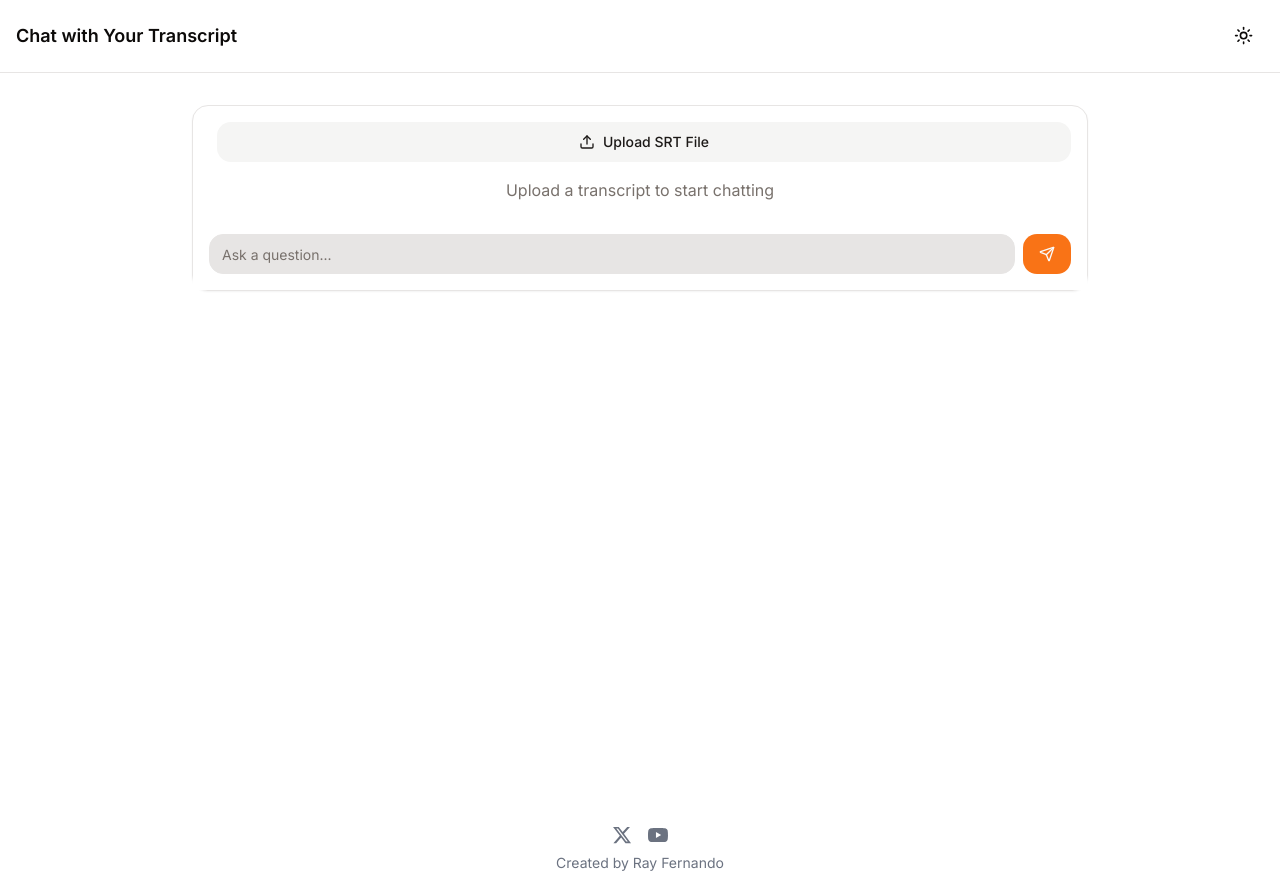
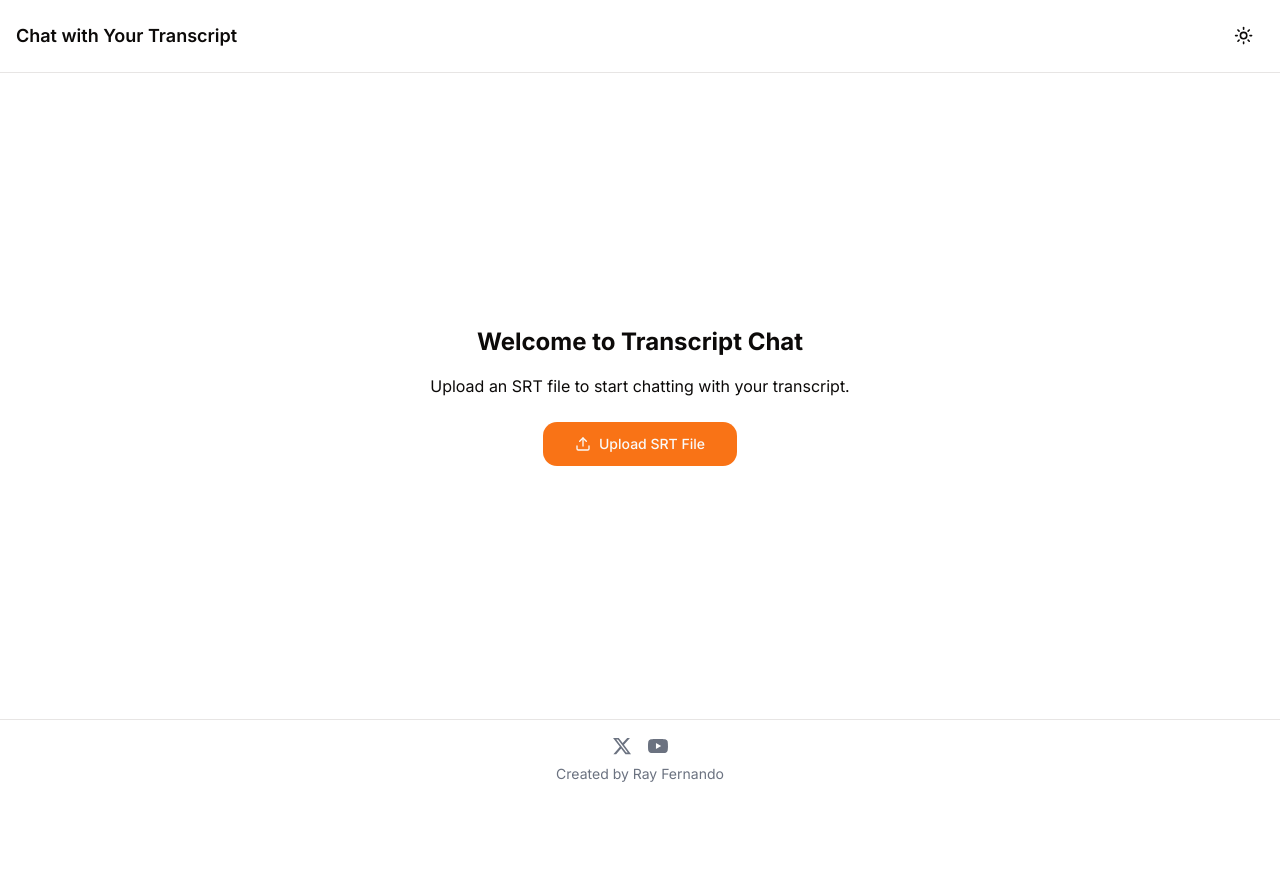
Before and after one commit to RayFernando1337/transcript-chat, a Next.js app: page / in a window 1280 px wide. After the commit the page ends 800 px from the top, so only its background shows below. Built offline with nearby package versions, Linux system fonts and the light colour scheme.

Commit message:
more optimizations for UI

```diff
--- a/app/layout.tsx
+++ b/app/layout.tsx
@@ -24,7 +24,7 @@ export default function RootLayout({
       <body className={`${inter.className} flex flex-col min-h-screen`}>
         <ThemeProvider attribute="class" defaultTheme="system" enableSystem>
           <Header />
-          <main className="flex-grow overflow-hidden">
+          <main className="flex-grow flex overflow-hidden">
             {children}
           </main>
           <Footer />
--- a/app/page.tsx
+++ b/app/page.tsx
@@ -2,7 +2,7 @@ import TranscriptChat from "@/components/TranscriptChat";
 
 export default function Home() {
   return (
-    <div className="flex flex-col items-center justify-start min-h-[calc(100vh-4rem)] p-4 md:p-8">
+    <div className="flex-grow w-full">
       <TranscriptChat />
     </div>
   );
--- a/components/Footer.tsx
+++ b/components/Footer.tsx
@@ -2,7 +2,7 @@ import Link from 'next/link';
 
 export const Footer = () => {
   return (
-    <footer className="py-4 flex flex-col items-center justify-center space-y-2 text-xs sm:text-sm text-gray-500 bg-background">
+    <footer className="py-4 flex flex-col items-center justify-center space-y-2 text-xs sm:text-sm text-gray-500 bg-background border-t border-border">
       <div className="flex space-x-4">
         <Link href="https://x.com/RayFernando1337" target="_blank" rel="noopener noreferrer">
           <svg className="w-4 h-4 sm:w-5 sm:h-5 hover:text-blue-400 transition-colors" viewBox="0 0 24 24" aria-hidden="true" fill="currentColor">
--- a/components/TranscriptChat.tsx
+++ b/components/TranscriptChat.tsx
@@ -1,31 +1,31 @@
 "use client";
 
-import { useState, useCallback, useMemo, useRef, useEffect } from "react";
+import { useState, useCallback, useRef, useEffect } from "react";
 import { Button } from "@/components/ui/button";
 import { Input } from "@/components/ui/input";
-import { Card, CardContent } from "@/components/ui/card";
-import { ScrollArea } from "@/components/ui/scroll-area";
-import { Upload, Send, MessageCircle } from "lucide-react";
+import { Upload, Send } from "lucide-react";
 import { parseSRT } from "@/utils/srtParser";
-import { Tabs, TabsContent, TabsList, TabsTrigger } from "@/components/ui/tabs";
 import ReactMarkdown from "react-markdown";
 import { Message } from "@/types";
+import { ScrollArea } from "@/components/ui/scroll-area";
+import { Tabs, TabsContent, TabsList, TabsTrigger } from "@/components/ui/tabs";
 
 const TranscriptChat = () => {
   const [transcript, setTranscript] = useState("");
   const [messages, setMessages] = useState<Message[]>([]);
   const [input, setInput] = useState("");
   const [isLoading, setIsLoading] = useState(false);
-  const [activeTab, setActiveTab] = useState("chat");
-  const messagesEndRef = useRef<HTMLDivElement>(null);
-  const [isChatInputVisible, setIsChatInputVisible] = useState(false);
+  const scrollAreaRef = useRef<HTMLDivElement>(null);
+
+  useEffect(() => {
+    if (scrollAreaRef.current) {
+      scrollAreaRef.current.scrollTop = scrollAreaRef.current.scrollHeight;
+    }
+  }, [messages]);
 
   const handleSubmit = useCallback(async (e: React.FormEvent) => {
     e.preventDefault();
     if (!input.trim() || isLoading) return;
-
-    // Switch to chat tab if not already active
-    setActiveTab("chat");
 
     const userMessage: Message = { id: Date.now().toString(), role: 'user', content: input };
     setMessages((prev) => [...prev, userMessage]);
@@ -65,7 +65,6 @@ const TranscriptChat = () => {
       ]);
     } finally {
       setIsLoading(false);
-      scrollToBottom();
     }
   }, [messages, transcript, input, isLoading]);
 
@@ -85,42 +84,15 @@ const TranscriptChat = () => {
     }
   }, []);
 
-  const isTranscriptUploaded = useMemo(() => transcript.length > 0, [transcript]);
-
-  const scrollToBottom = useCallback(() => {
-    messagesEndRef.current?.scrollIntoView({ behavior: "smooth" });
-  }, []);
-
-  useEffect(() => {
-    scrollToBottom();
-  }, [messages, scrollToBottom]);
-
   const renderMessage = useCallback((m: Message) => (
-    <div
-      key={m.id}
-      className={`mb-4 ${m.role === "user" ? "text-right" : "text-left"}`}
-    >
-      <span
-        className={`inline-block p-2 rounded-lg ${
-          m.role === "user"
-            ? "bg-primary text-primary-foreground"
-            : "bg-secondary text-secondary-foreground"
-        }`}
-      >
+    <div key={m.id} className={`mb-4 ${m.role === "user" ? "text-right" : "text-left"}`}>
+      <span className={`inline-block p-2 rounded-lg ${
+        m.role === "user" ? "bg-primary text-primary-foreground" : "bg-secondary text-secondary-foreground"
+      }`}>
         {m.role === "user" ? (
           m.content
         ) : (
-          <ReactMarkdown
-            className="markdown-content prose prose-sm max-w-none"
-            components={{
-              ul: ({ node, ...props }) => (
-                <ul className="list-disc pl-4" {...props} />
-              ),
-              ol: ({ node, ...props }) => (
-                <ol className="list-decimal pl-4" {...props} />
-              ),
-            }}
-          >
+          <ReactMarkdown className="markdown-content prose prose-sm max-w-none">
             {m.content}
           </ReactMarkdown>
         )}
@@ -128,17 +100,12 @@ const TranscriptChat = () => {
     </div>
   ), []);
 
-  const toggleChatInput = useCallback(() => {
-    setIsChatInputVisible(prev => !prev);
-  }, []);
-
-  const hasContent = useMemo(() => messages.length > 0 || transcript.length > 0, [messages, transcript]);
-
   return (
-    <Card className="w-full h-full max-w-4xl mx-auto bg-card text-card-foreground flex flex-col relative">
-      <CardContent className="flex-grow overflow-hidden p-4">
-        <div className="space-y-4 h-full flex flex-col">
-          <div className="flex items-center space-x-2">
+    <div className="flex flex-col h-full">
+      {!transcript ? (
+        <div className="flex flex-col items-center justify-center flex-grow text-center p-6">
+          <h2 className="text-2xl font-bold mb-4">Welcome to Transcript Chat</h2>
+          <p className="mb-6">Upload an SRT file to start chatting with your transcript.</p>
           <Input
             type="file"
             accept=".srt"
@@ -146,64 +113,45 @@ const TranscriptChat = () => {
             className="hidden"
             id="transcript-upload"
           />
-            <Button asChild variant="secondary" className="w-full">
-              <label htmlFor="transcript-upload" className="cursor-pointer flex items-center justify-center">
+          <Button asChild variant="default" size="lg">
+            <label htmlFor="transcript-upload" className="cursor-pointer">
               <Upload className="w-4 h-4 mr-2" />
               Upload SRT File
             </label>
           </Button>
         </div>
-          {isTranscriptUploaded && <span className="text-sm text-primary">SRT file uploaded!</span>}
-          {hasContent && (
-            <Tabs value={activeTab} onValueChange={setActiveTab} className="flex-grow flex flex-col">
-              <TabsList className="bg-muted text-muted-foreground">
-                <TabsTrigger value="chat" className="flex-1">Chat</TabsTrigger>
-                <TabsTrigger value="transcript" className="flex-1">Transcript</TabsTrigger>
+      ) : (
+        <Tabs defaultValue="chat" className="flex flex-col h-full">
+          <TabsList className="grid w-full grid-cols-2">
+            <TabsTrigger value="chat">Chat</TabsTrigger>
+            <TabsTrigger value="transcript">Transcript</TabsTrigger>
           </TabsList>
-              <TabsContent value="chat" className="flex-grow overflow-hidden">
-                <ScrollArea className="h-full border rounded-md p-4 bg-card">
+          <TabsContent value="chat" className="flex-grow flex flex-col">
+            <ScrollArea className="flex-grow p-4">
               {messages.map(renderMessage)}
-                  <div ref={messagesEndRef} />
             </ScrollArea>
+            <div className="border-t p-4">
+              <form onSubmit={handleSubmit} className="flex items-center space-x-2">
+                <Input
+                  value={input}
+                  onChange={handleInputChange}
+                  placeholder="Ask a question..."
+                  className="flex-grow"
+                />
+                <Button type="submit" disabled={isLoading} size="icon">
+                  <Send className="w-4 h-4" />
+                </Button>
+              </form>
+            </div>
           </TabsContent>
-              <TabsContent value="transcript" className="flex-grow overflow-hidden">
-                <ScrollArea className="h-full border rounded-md p-4 bg-card">
-                  <pre className="whitespace-pre-wrap text-sm">{transcript}</pre>
+          <TabsContent value="transcript" className="flex-grow">
+            <ScrollArea className="h-full p-4">
+              <pre className="whitespace-pre-wrap">{transcript}</pre>
             </ScrollArea>
           </TabsContent>
         </Tabs>
       )}
-          {!hasContent && (
-            <div className="flex-grow flex items-center justify-center text-muted-foreground">
-              Upload a transcript to start chatting
     </div>
-          )}
-        </div>
-      </CardContent>
-
-      {/* Floating Action Button */}
-      <Button
-        className="fixed bottom-4 right-4 rounded-full p-0 w-12 h-12 shadow-lg md:hidden"
-        onClick={toggleChatInput}
-      >
-        <MessageCircle className="w-6 h-6" />
-      </Button>
-
-      {/* Chat Input */}
-      <div className={`fixed bottom-0 left-0 right-0 bg-background p-4 transition-transform duration-300 ease-in-out ${isChatInputVisible ? 'translate-y-0' : 'translate-y-full'} md:relative md:transform-none md:p-4`}>
-        <form onSubmit={handleSubmit} className="flex w-full space-x-2">
-          <Input
-            value={input}
-            onChange={handleInputChange}
-            placeholder="Ask a question..."
-            className="flex-grow bg-input text-foreground"
-          />
-          <Button type="submit" disabled={isLoading} variant="default">
-            <Send className="w-4 h-4" />
-          </Button>
-        </form>
-      </div>
-    </Card>
   );
 };
 
```
Lines whose indentation alone changed are shown as unchanged.
